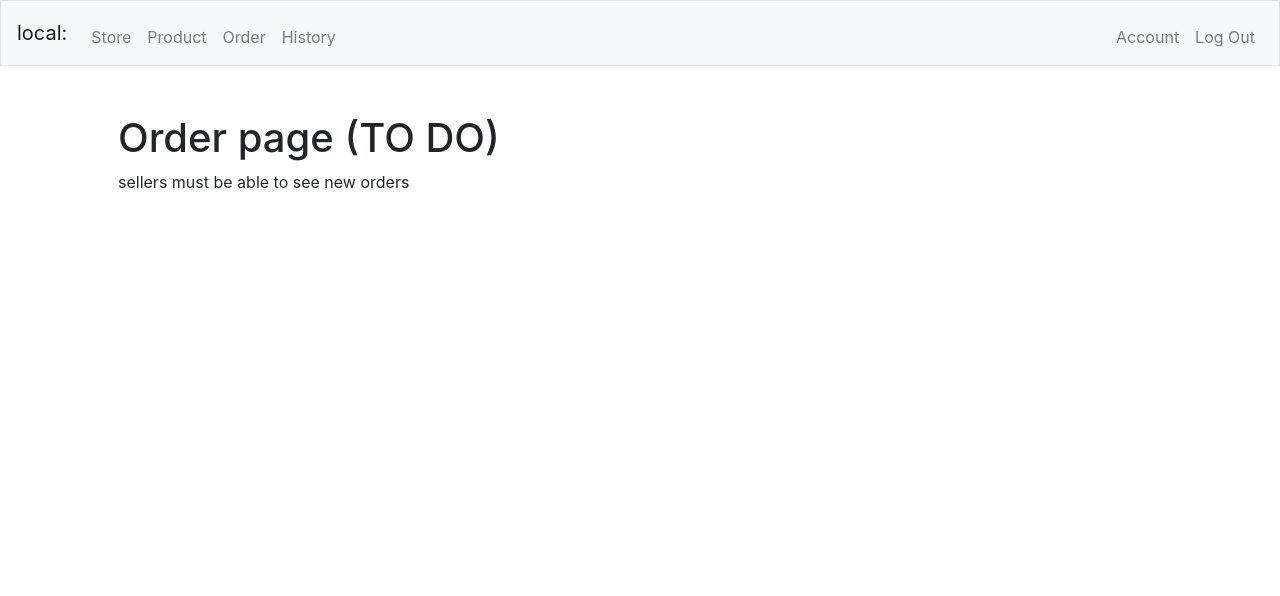
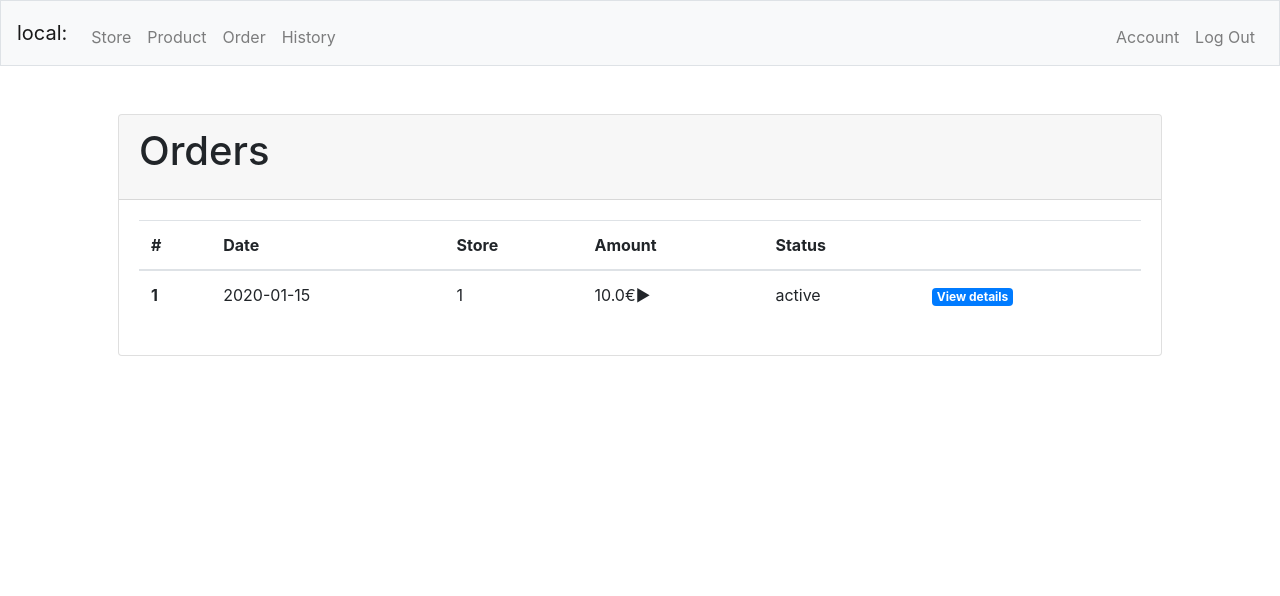
Before and after one commit to jopijuco/local, a Flask app: page /order in a window 1280 px wide. Shown: the top 596 px of the page. Run offline with Flask 2, Linux system fonts and the light colour scheme; a user stored in the database is signed in; tables that the repository leaves empty hold one stand-in row (values such as "Sample post"); some libraries are stand-ins or nearby versions.

Commit message:
new model : order + display orders list in order page

```diff
--- a/controller.py
+++ b/controller.py
@@ -13,6 +13,7 @@ from model.business import *
 from model.store import *
 from model.product import *
 from model.picture import *
+from model.order import *
 import os
 
 
@@ -111,7 +112,7 @@ def store():
             db.execute("UPDATE business SET name=:name, fiscal_number=:fiscal_number, description=:description , mobile=:mobile , phone=:phone  WHERE id= :id", name=name, description=description, fiscal_number=fiscal_number, mobile=mobile, phone=phone, id=session["business_id"])
         elif request.form['submit_button'] == 'add_store':
             new_address_id = db.execute("INSERT INTO addresses (street, number, zip_code, city, region, country) VALUES ('', '', '', '', '', '')")
-            db.execute("INSERT INTO stores (business_id, address_id)  VALUES (:id, :address_id)", id=session["business_id"], address_id=new_address_id)
+            db.execute("INSERT INTO stores (business_id, address_id)  VALUES (:id, :address_id)", id = session["business_id"], address_id = new_address_id)
         else:
             store_id = request.form['submit_button']
             #store's image update
@@ -163,7 +164,7 @@ def product():
         name = row["name"]
         description = row["description"]
         price = row["price"]
-        imgs = db.execute("SELECT file FROM imgs i INNER JOIN  product_img pi ON (i.id = pi.img_id AND pi.product_id = :id)", id=id)
+        imgs = db.execute("SELECT file FROM imgs i INNER JOIN  product_img pi ON (i.id = pi.img_id AND pi.product_id = :id)", id = id)
         if len(imgs) >= 1:
             main_img = Picture('', imgs[0]["file"],'')
             main_img.name_thumbnail()
@@ -242,7 +243,11 @@ def single_product(product_id):
 def order():
     if request.method == POST:
         return "TODO"
-    return render_template(ORDER_PAGE)
+    orders = []
+    for row in db.execute("SELECT * FROM orders WHERE store_id IN (select id FROM stores WHERE business_id = :id)", id = session["business_id"]):
+        order = Order(row["id"], row["date"], row["amount"], row["status"], row["store_id"])
+        orders.append(order)
+    return render_template(ORDER_PAGE, orders=orders)
 
 
 @app.route("/history", methods=[GET, POST])
--- /dev/null
+++ b/model/order.py
@@ -0,0 +1,11 @@
+class Order:
+    def __init__(self, id, date, amount, status, store_id):
+        self.id = id
+        self.date = date
+        self.amount = amount
+        self.status = status
+        self.store_id = store_id
+        self.products = []
+
+    #def add_product(self, product):
+        #self.products.append(product)
--- a/templates/order.html
+++ b/templates/order.html
@@ -5,6 +5,35 @@
 {% endblock %}
 
 {% block main %}
-    <h1>Order page (TO DO)</h1>
-    <p>sellers must be able to see new orders</p>
+    <div class="card">
+        <div class="card-header">
+            <h1 class="card-title"> Orders </h1>
+        </div>
+        <div class="card-body">
+            <table class="table table-hover">
+                <thead>
+                  <tr>
+                    <th scope="col">#</th>
+                    <th scope="col">Date</th>
+                    <th scope="col">Store</th>
+                    <th scope="col">Amount</th>
+                    <th scope="col">Status</th>
+                    <th scope="col"></th>
+                  </tr>
+                </thead>
+                <tbody>
+                {%for order in orders%}
+                    <tr>
+                        <th scope="row">{{ order.id }}</th>
+                        <td>{{ order.date }}</td>
+                        <td>{{ order.store_id }}</td>
+                        <td>{{ order.amount }}€►</td>
+                        <td>{{ order.status }}</td>
+                        <td><a href="#" class="badge badge-primary">View details</a></td>
+                    </tr>
+                {%endfor%}
+                </tbody>
+            </table>
+        </div>
+    </div>
 {% endblock %}
```
